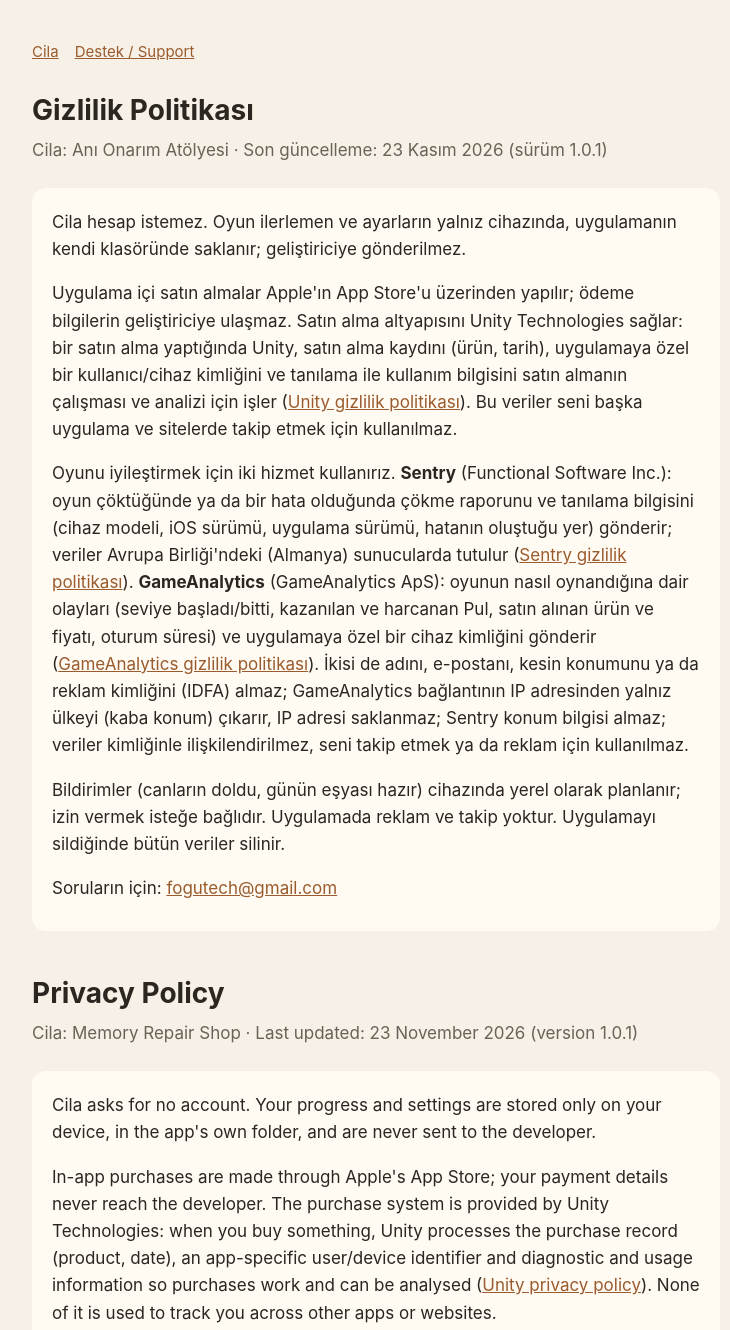
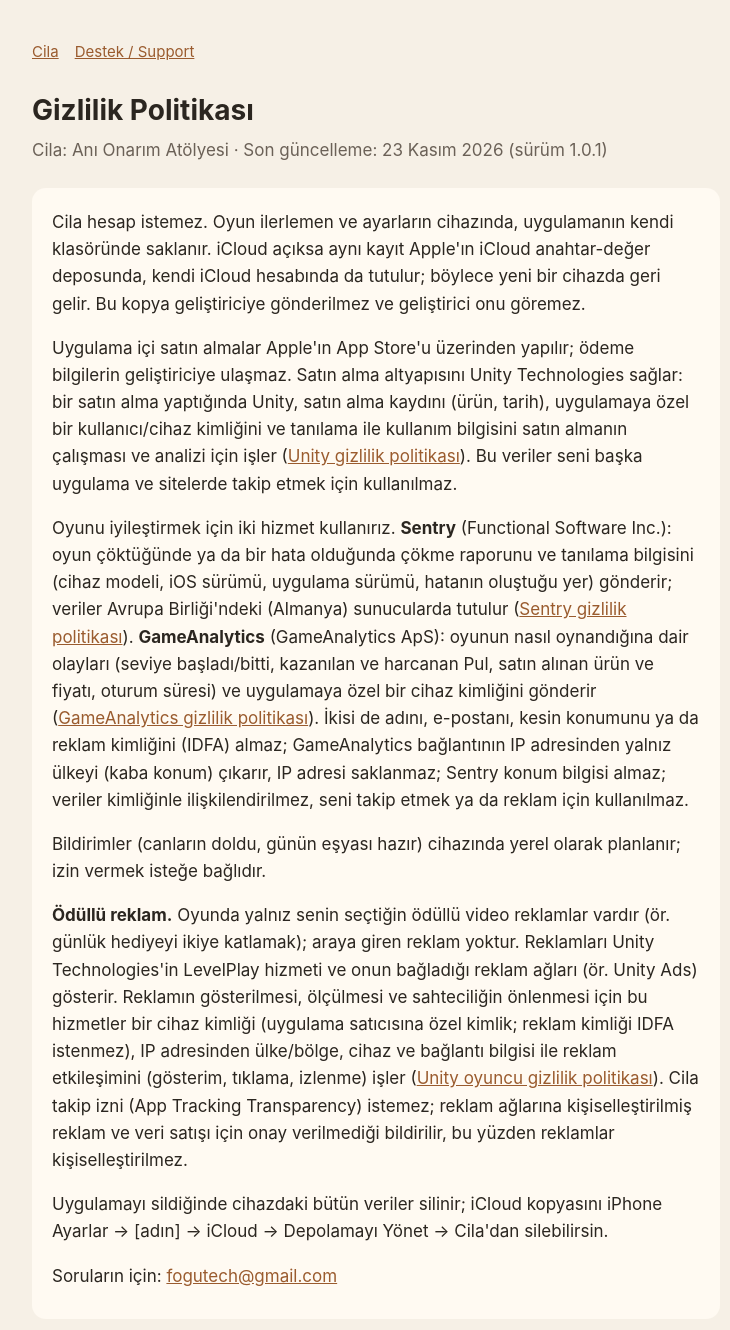
Before and after one commit to FoGuTech/cila, a plain HTML site: page privacy.html in a window 1280 px wide. Shown: the top 1330 px of the page, without its empty margins (264-994 px from the left). Drawn offline with Linux system fonts and the light colour scheme.

Commit message:
Privacy policy 1.0.1: rewarded ads (LevelPlay, no tracking) and iCloud save

```diff
--- a/privacy.html
+++ b/privacy.html
@@ -3,16 +3,20 @@
 <nav><a href="index.html">Cila</a><a href="support.html">Destek / Support</a></nav>
 <h1>Gizlilik Politikası</h1><p class="sub">Cila: Anı Onarım Atölyesi · Son güncelleme: 23 Kasım 2026 (sürüm 1.0.1)</p>
 <section lang="tr">
-<p>Cila hesap istemez. Oyun ilerlemen ve ayarların yalnız cihazında, uygulamanın kendi klasöründe saklanır; geliştiriciye gönderilmez.</p>
+<p>Cila hesap istemez. Oyun ilerlemen ve ayarların cihazında, uygulamanın kendi klasöründe saklanır. iCloud açıksa aynı kayıt Apple'ın iCloud anahtar-değer deposunda, kendi iCloud hesabında da tutulur; böylece yeni bir cihazda geri gelir. Bu kopya geliştiriciye gönderilmez ve geliştirici onu göremez.</p>
 <p>Uygulama içi satın almalar Apple'ın App Store'u üzerinden yapılır; ödeme bilgilerin geliştiriciye ulaşmaz. Satın alma altyapısını Unity Technologies sağlar: bir satın alma yaptığında Unity, satın alma kaydını (ürün, tarih), uygulamaya özel bir kullanıcı/cihaz kimliğini ve tanılama ile kullanım bilgisini satın almanın çalışması ve analizi için işler (<a href="https://unity.com/legal/privacy-policy">Unity gizlilik politikası</a>). Bu veriler seni başka uygulama ve sitelerde takip etmek için kullanılmaz.</p>
 <p>Oyunu iyileştirmek için iki hizmet kullanırız. <strong>Sentry</strong> (Functional Software Inc.): oyun çöktüğünde ya da bir hata olduğunda çökme raporunu ve tanılama bilgisini (cihaz modeli, iOS sürümü, uygulama sürümü, hatanın oluştuğu yer) gönderir; veriler Avrupa Birliği'ndeki (Almanya) sunucularda tutulur (<a href="https://sentry.io/privacy/">Sentry gizlilik politikası</a>). <strong>GameAnalytics</strong> (GameAnalytics ApS): oyunun nasıl oynandığına dair olayları (seviye başladı/bitti, kazanılan ve harcanan Pul, satın alınan ürün ve fiyatı, oturum süresi) ve uygulamaya özel bir cihaz kimliğini gönderir (<a href="https://gameanalytics.com/privacy">GameAnalytics gizlilik politikası</a>). İkisi de adını, e-postanı, kesin konumunu ya da reklam kimliğini (IDFA) almaz; GameAnalytics bağlantının IP adresinden yalnız ülkeyi (kaba konum) çıkarır, IP adresi saklanmaz; Sentry konum bilgisi almaz; veriler kimliğinle ilişkilendirilmez, seni takip etmek ya da reklam için kullanılmaz.</p>
-<p>Bildirimler (canların doldu, günün eşyası hazır) cihazında yerel olarak planlanır; izin vermek isteğe bağlıdır. Uygulamada reklam ve takip yoktur. Uygulamayı sildiğinde bütün veriler silinir.</p>
+<p>Bildirimler (canların doldu, günün eşyası hazır) cihazında yerel olarak planlanır; izin vermek isteğe bağlıdır.</p>
+<p><strong>Ödüllü reklam.</strong> Oyunda yalnız senin seçtiğin ödüllü video reklamlar vardır (ör. günlük hediyeyi ikiye katlamak); araya giren reklam yoktur. Reklamları Unity Technologies'in LevelPlay hizmeti ve onun bağladığı reklam ağları (ör. Unity Ads) gösterir. Reklamın gösterilmesi, ölçülmesi ve sahteciliğin önlenmesi için bu hizmetler bir cihaz kimliği (uygulama satıcısına özel kimlik; reklam kimliği IDFA istenmez), IP adresinden ülke/bölge, cihaz ve bağlantı bilgisi ile reklam etkileşimini (gösterim, tıklama, izlenme) işler (<a href="https://unity.com/legal/game-player-and-app-user-privacy-policy">Unity oyuncu gizlilik politikası</a>). Cila takip izni (App Tracking Transparency) istemez; reklam ağlarına kişiselleştirilmiş reklam ve veri satışı için onay verilmediği bildirilir, bu yüzden reklamlar kişiselleştirilmez.</p>
+<p>Uygulamayı sildiğinde cihazdaki bütün veriler silinir; iCloud kopyasını iPhone Ayarlar → [adın] → iCloud → Depolamayı Yönet → Cila'dan silebilirsin.</p>
 <p>Soruların için: <a href="mailto:fogutech@gmail.com">fogutech@gmail.com</a></p></section>
 <h1 lang="en" style="margin-top:40px">Privacy Policy</h1><p class="sub">Cila: Memory Repair Shop · Last updated: 23 November 2026 (version 1.0.1)</p>
 <section lang="en">
-<p>Cila asks for no account. Your progress and settings are stored only on your device, in the app's own folder, and are never sent to the developer.</p>
+<p>Cila asks for no account. Your progress and settings are stored on your device, in the app's own folder. With iCloud on, the same save is also kept in Apple's iCloud key-value storage in your own iCloud account, so it comes back on a new device. That copy is never sent to the developer, and the developer cannot see it.</p>
 <p>In-app purchases are made through Apple's App Store; your payment details never reach the developer. The purchase system is provided by Unity Technologies: when you buy something, Unity processes the purchase record (product, date), an app-specific user/device identifier and diagnostic and usage information so purchases work and can be analysed (<a href="https://unity.com/legal/privacy-policy">Unity privacy policy</a>). None of it is used to track you across other apps or websites.</p>
 <p>We use two services to improve the game. <strong>Sentry</strong> (Functional Software Inc.) sends a crash report and diagnostic information (device model, iOS version, app version, where the error happened) when the game crashes or hits an error; the data is stored on servers in the European Union (Germany) (<a href="https://sentry.io/privacy/">Sentry privacy policy</a>). <strong>GameAnalytics</strong> (GameAnalytics ApS) sends events about how the game is played (level started/finished, Pul earned and spent, the product bought and its price, session length) and an app-specific device identifier (<a href="https://gameanalytics.com/privacy">GameAnalytics privacy policy</a>). Neither receives your name, e-mail, precise location or advertising identifier (IDFA); GameAnalytics derives only the country (coarse location) from the connection's IP address, which is not stored; Sentry receives no location; the data is not linked to your identity and is never used to track you or for advertising.</p>
-<p>Notifications (lives refilled, daily item ready) are scheduled locally on your device; allowing them is optional. The app has no ads and no tracking. Deleting the app deletes all its data.</p>
+<p>Notifications (lives refilled, daily item ready) are scheduled locally on your device; allowing them is optional.</p>
+<p><strong>Rewarded ads.</strong> The game has only rewarded video ads that you choose to watch (for example to double the daily gift); there are no interstitial ads. Ads are served by Unity Technologies' LevelPlay service and the ad networks it connects (such as Unity Ads). To show and measure ads and prevent fraud, these services process a device identifier (an identifier specific to the app vendor; the advertising identifier IDFA is not requested), country/region from the IP address, device and connection information, and ad interactions (impressions, clicks, completions) (<a href="https://unity.com/legal/game-player-and-app-user-privacy-policy">Unity player privacy policy</a>). Cila does not ask for tracking permission (App Tracking Transparency); the ad networks are told that consent to personalised ads and to the sale of data is not given, so ads are not personalised.</p>
+<p>Deleting the app deletes all data on the device; you can delete the iCloud copy in iPhone Settings → [your name] → iCloud → Manage Storage → Cila.</p>
 <p>Questions: <a href="mailto:fogutech@gmail.com">fogutech@gmail.com</a></p></section>
 </main></body></html>
```
